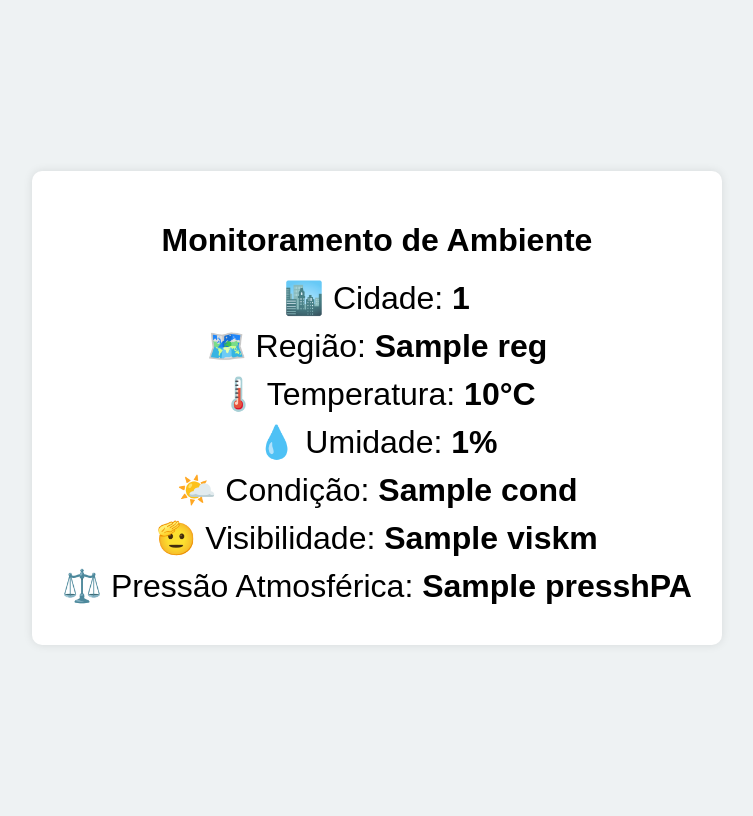
After one commit to gwouchan/API-CEP, a Flask app: template templates/index.html in a window 1280 px wide. The commit adds this page. Shown: the whole page, without its empty margins (263-1016 px from the left). Run offline with Flask 3, Linux system fonts and the light colour scheme; the template is opened without the code that fills it: most values are stand-ins (such as "Sample title", 1, 10 or a date in 2020).

Commit message:
adicionado mais itens ao tempo, e um novo template

```diff
--- a/app.py
+++ b/app.py
@@ -23,18 +23,20 @@ def pesquisatemperatura(cidade):
     resposta = requests.get(url)
     result = resposta.json()
 
-    cidade = result[][]
-    Região = result[][]
+    cidade = result['location']['name']
+    regiao = result['location']['region']
     temperatura = result['current']['temp_c']
     umidade = result['current']['humidity']
-    visibilidade = [][]
-    pressão = [][]
+    condicao = result['current']['condition']['text']
+    visibilidade = result['current']['vis_km']
+    pressao = result['current']['pressure_mb']
 
 
 
 
     #return resposta.json()
-    return render_template("paginatempo.html", temp = temperatura, umid = umidade)
+    return render_template("paginatempo.html", cid = cidade, reg = regiao, temp = temperatura, umid = umidade,
+                           cond = condicao, vis = visibilidade, press = pressao)
 
 if __name__ == '__main__':
     app.run(debug=True)
--- /dev/null
+++ b/templates/index.html
@@ -0,0 +1,47 @@
+<!DOCTYPE html>
+<html lang="pt-br">
+<head>
+    <meta charset="UTF-8">
+    <title>Monitoramento de Ambiente</title>
+    <style>
+        body {
+            font-family: Arial, sans-serif;
+            background-color: #eef2f3;
+            display: flex;
+            justify-content: center;
+            align-items: center;
+            height: 100vh;
+        }
+
+        .painel {
+            background-color: #fff;
+            padding: 30px;
+            border-radius: 10px;
+            box-shadow: 0 0 10px rgba(0, 0, 0, 0.1);
+            text-align: center;
+        }
+
+        .painel h1 {
+            margin-bottom: 20px;
+        }
+
+        .dado {
+            font-size: 2em;
+            margin: 10px 0;
+        }
+    </style>
+</head>
+<body>
+    <div class="painel">
+        <h1>Monitoramento de Ambiente</h1>
+
+        <div class="dado">🏙️ Cidade: <strong>{{ cid }}</strong></div>
+        <div class="dado">🗺️ Região: <strong>{{ reg }}</strong></div>
+        <div class="dado">🌡️ Temperatura: <strong>{{ temp }}°C</strong></div>
+        <div class="dado">💧 Umidade: <strong>{{ umid }}%</strong></div>
+        <div class="dado">🌤️ Condição: <strong>{{ cond }}</strong></div>
+        <div class="dado">🫡 Visibilidade: <strong>{{ vis }}km</strong></div>
+        <div class="dado">⚖️ Pressão Atmosférica: <strong>{{ press }}hPA</strong></div>
+    </div>
+</body>
+</html>
```
Also changed, not shown: templates/paginatempo.html (+74 -5 lines).
